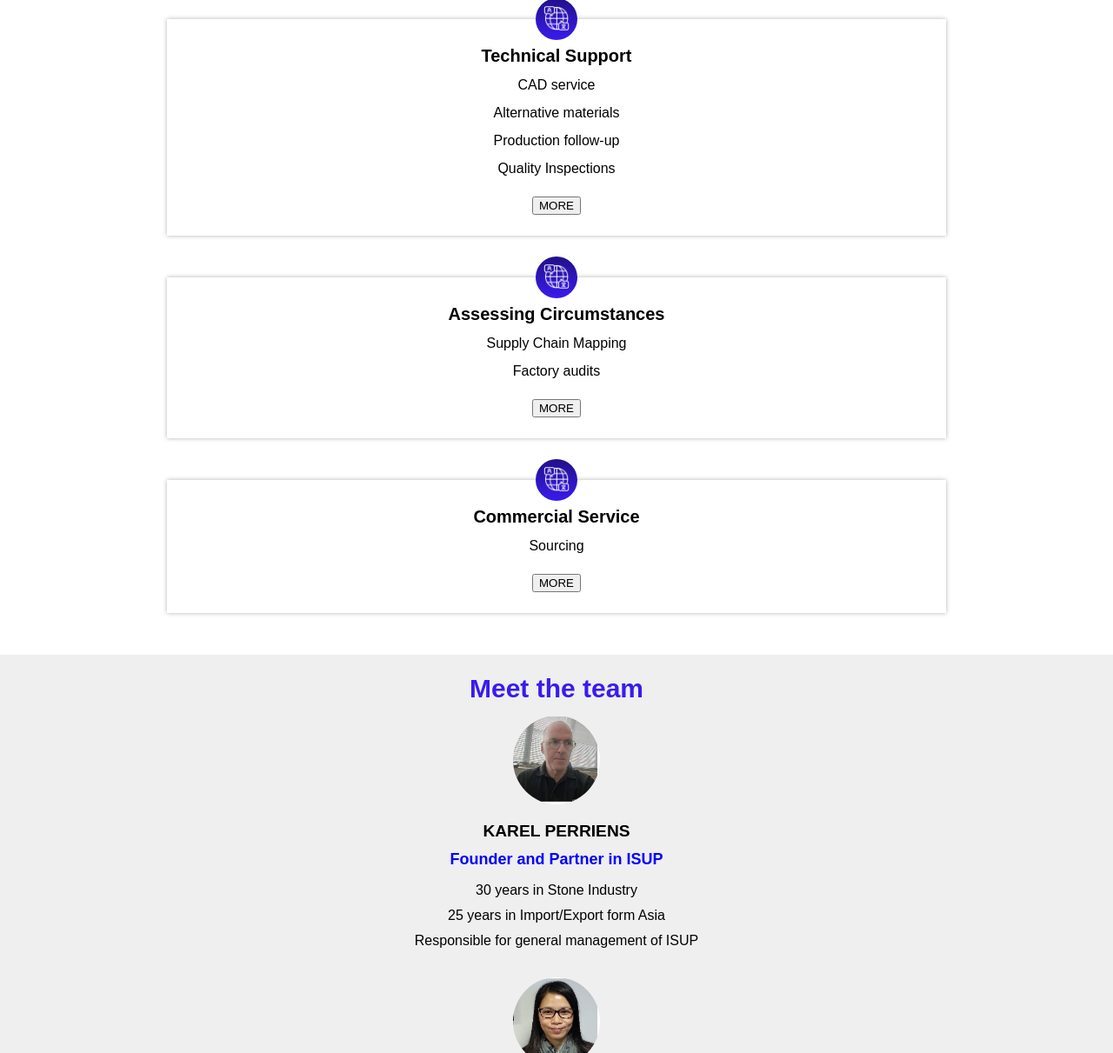
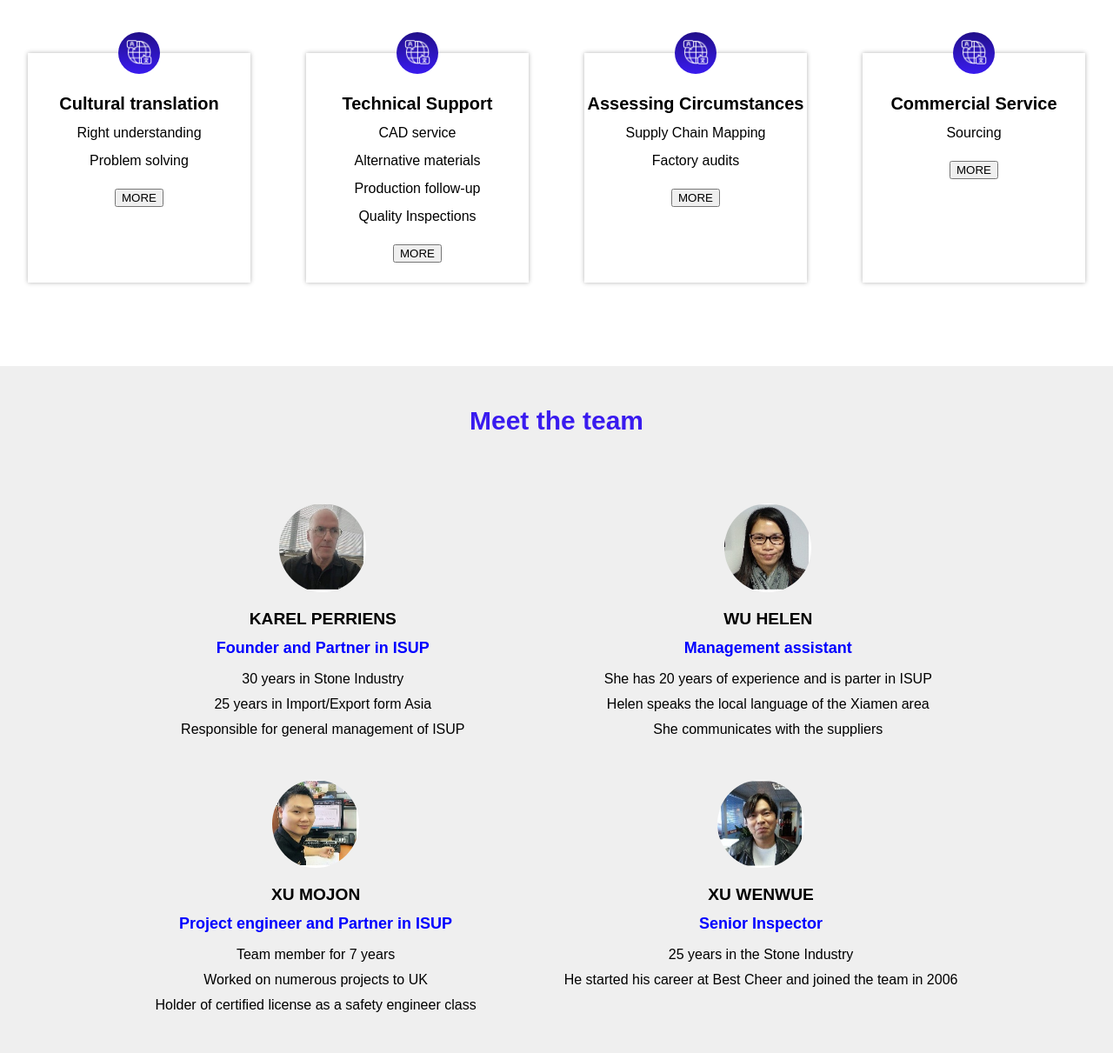
Before and after one commit to irinaperriens/irinaperriens.github.io, a plain HTML site: page index.html in a window 1280 px wide. Shown: the part 693-1904 px from the top of the page at 87% size. Drawn offline with Linux system fonts and the light colour scheme; a script that the page names is missing.

Commit message:
responsive

```diff
--- a/index.html
+++ b/index.html
@@ -13,9 +13,11 @@
     <header>
         <img src="img/logo.jpg" alt="logo" width="80px">
         <div class="hamburger">
-            <div></div>
-            <div></div>
-            <div></div>
+            <div class="change-color">
+                <div></div>
+                <div></div>
+                <div></div>
+            </div>
         </div>
     </header>
     <main>
@@ -24,6 +26,7 @@
             <a href="">ABOUT US</a>
         </div>
             <h2>Our services</h2>
+        <div class="container">
             <div class="card-2">
                 <ul>
                     <div class="circle">
@@ -72,9 +75,11 @@
                     <button class="link">MORE</button>
                 </ul>
             </div>
+        </div>
 
         <div class="team">
             <h2>Meet the team</h2>
+            <div class="container-team">
                 <div class="team-member">
                     <img src="img/Karelp.jpg" alt="karel">
                     <h3 class="member-name">KAREL PERRIENS</h3>
@@ -114,12 +119,14 @@
                     <img src="img/Wenwue.jpg" alt="XU">
                     <h3 class="member-name">LIU ADI</h3>
                     <p>Adi studied law at the University of Hangzhou</p>
-                    <P>He received additional training for social auditing and performed
+                    <P>He received additional training for social auditing</P>
+                    <P>and performed
                         many audits with the ETI-base code as a standard
-                        </P>
+                    </P>
                     <P>Adi advises in supply chain conflicts </P>
                     <p>Adi joined the team in 2019</p>
                 </div>
+            </div>
         </div>
     </main>
     <footer><p>ISUP</p></footer>
--- a/style.css
+++ b/style.css
@@ -5,15 +5,19 @@ header{
 }
 
 .hamburger div{
-    height: 8px;
-    width: 50px;
+    height: 5px;
+    width: 40px;
     background-color: blue;
     margin-bottom: .5rem;
     border-radius: 50px;
 }
 
+.hamburger:hover{
+    background-color: red;
+}
+
 .card-1{
-    background-image: url(img/bg_main.jpeg);
+    background-image: url(img/bg.jpeg);
     height: 300px;
     background-size: cover;
     position: relative;
@@ -61,14 +65,13 @@ h2{
 .card-2 h3{
     font-weight: 800;
     font-size: 20px;
-    padding-top: 2rem;
+    padding-top: 3rem;
 }
 
 .card-2 ul{
     box-shadow: 0px 0px 5px rgba(0,0,0,0.3);
-    margin-left:auto;
-    margin-right: auto;
-    width: 70vw;
+    margin-left:2rem;
+    margin-right: 2rem;
     margin-top: 2rem;
     position: relative;
     margin-bottom: 3rem;
@@ -127,11 +130,11 @@ button{
 }
 
 .team-member{
-    width: 70%;
     margin-left: auto;
     margin-right: auto;
-    margin-bottom: 2rem;
+    margin-bottom: 3rem;
     line-height: 20px;
+    padding: 0rem 2rem;
 }
 
 .team-member p{
@@ -158,3 +161,59 @@ footer{
     padding-bottom: 2rem;
     font-family: Arial, Helvetica, sans-serif;
 }
+
+.container-team{
+    padding-top: 2rem;
+}
+
+@media (min-width: 700px){
+    .container{
+        display: grid;
+        grid-template-columns: 1fr 1fr;
+    }
+
+    .card-2 ul{
+        height: 16.5rem;
+    }
+
+    .container-team{
+        display: flex;
+        flex-wrap: wrap;
+    }
+}
+
+@media (min-width: 1200px){
+
+    .card-1{
+        height: 500px;
+    }
+
+    .card-1 h1{
+        font-size: 50px;
+        bottom: 6rem
+    }
+
+    .card-1 a {
+        bottom: 3rem;
+    }
+
+    .container{
+        grid-template-columns: 1fr 1fr 1fr 1fr ;
+        margin-bottom: 3rem;
+    }
+
+    main h2{
+        margin-top: 3rem;
+        margin-bottom: 2rem;
+    }
+
+    .team h2{
+        padding-top: 3rem;
+    }
+
+    .container-team{
+        width: 80vw;
+        margin-left: auto;
+        margin-right: auto;
+    }
+}
```
Also changed, not shown: img/bg.jpeg (added).
